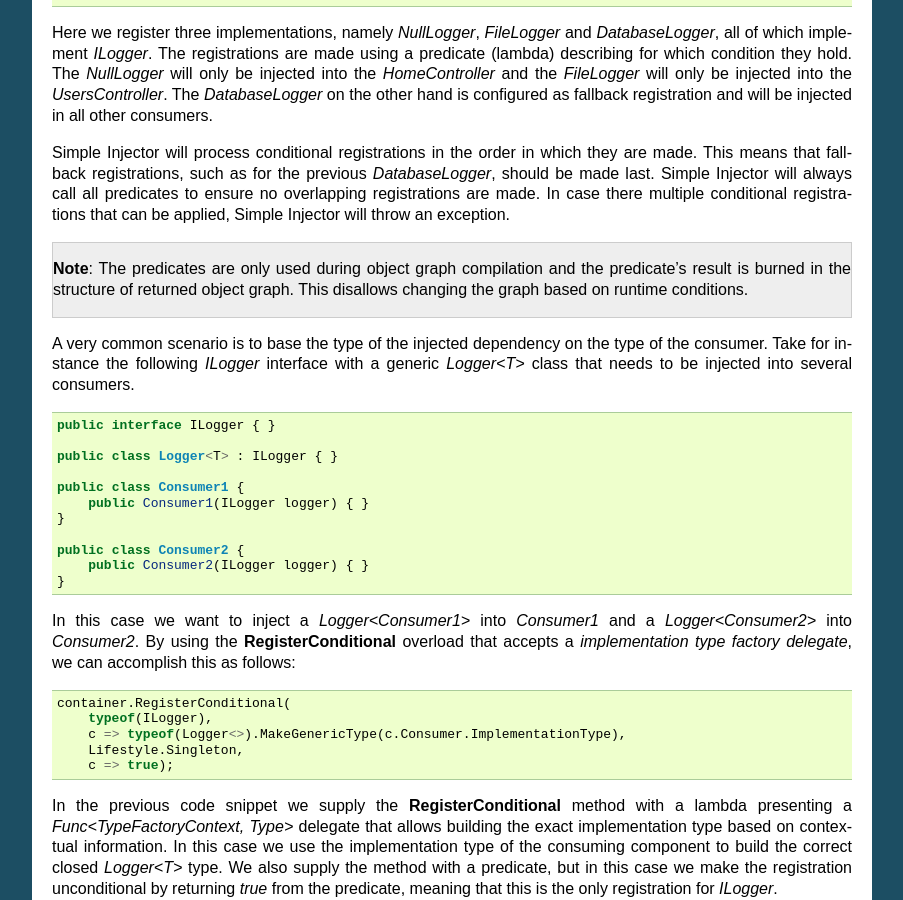
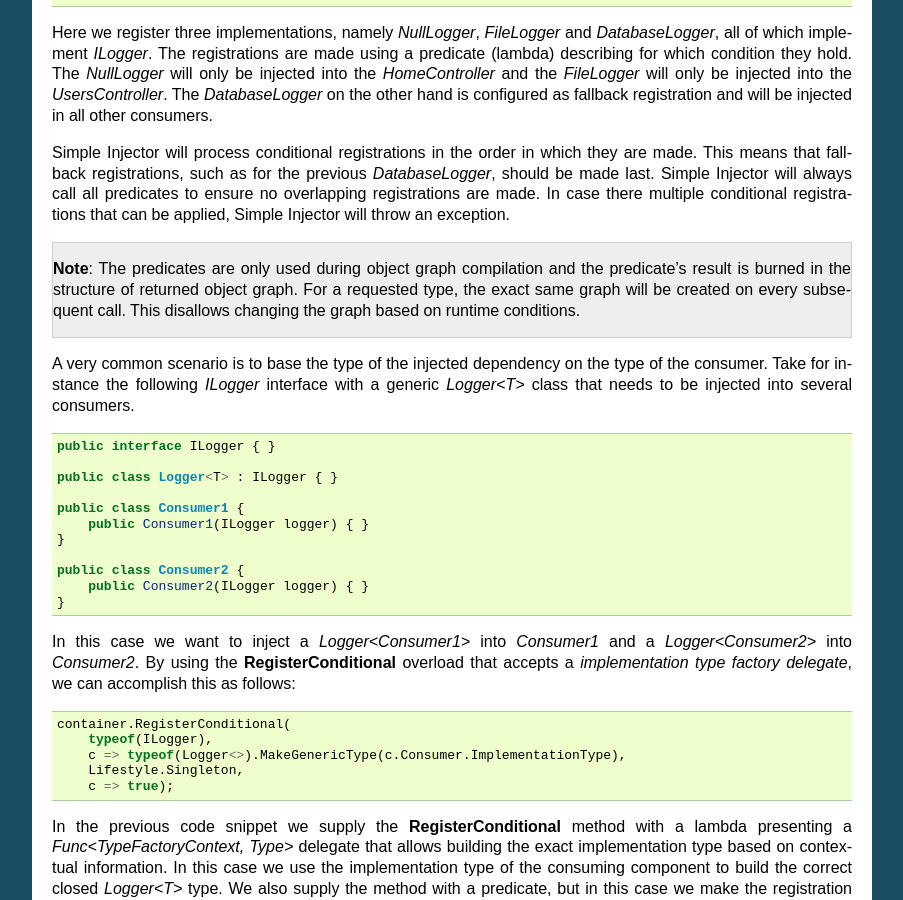
Before and after one commit to simpleinjector/Documentation, a Sphinx documentation site: the page built from source/advanced.rst, in a window 1280 px wide and 900 px high, scrolled down 7180 px. Shown: the whole window, without its empty margins (198-1101 px from the left). Built offline with Sphinx 7.4.7, drawn with Linux system fonts in a browser that asks for light colours.

Commit message:
Add some clarification on RegisterConditional

```diff
--- a/source/advanced.rst
+++ b/source/advanced.rst
@@ -358,7 +358,7 @@ Simple Injector will process conditional registrations in the order in which the
 
 .. container:: Note
 
-    **Note**: The predicates are only used during object graph compilation and the predicate's result is burned in the structure of returned object graph. This disallows changing the graph based on runtime conditions.
+    **Note**: The predicates are only used during object graph compilation and the predicate’s result is burned in the structure of returned object graph. For a requested type, the exact same graph will be created on every subsequent call. This disallows changing the graph based on runtime conditions.
 
 A very common scenario is to base the type of the injected dependency on the type of the consumer. Take for instance the following *ILogger* interface with a generic *Logger<T>* class that needs to be injected into several consumers.
 
```
